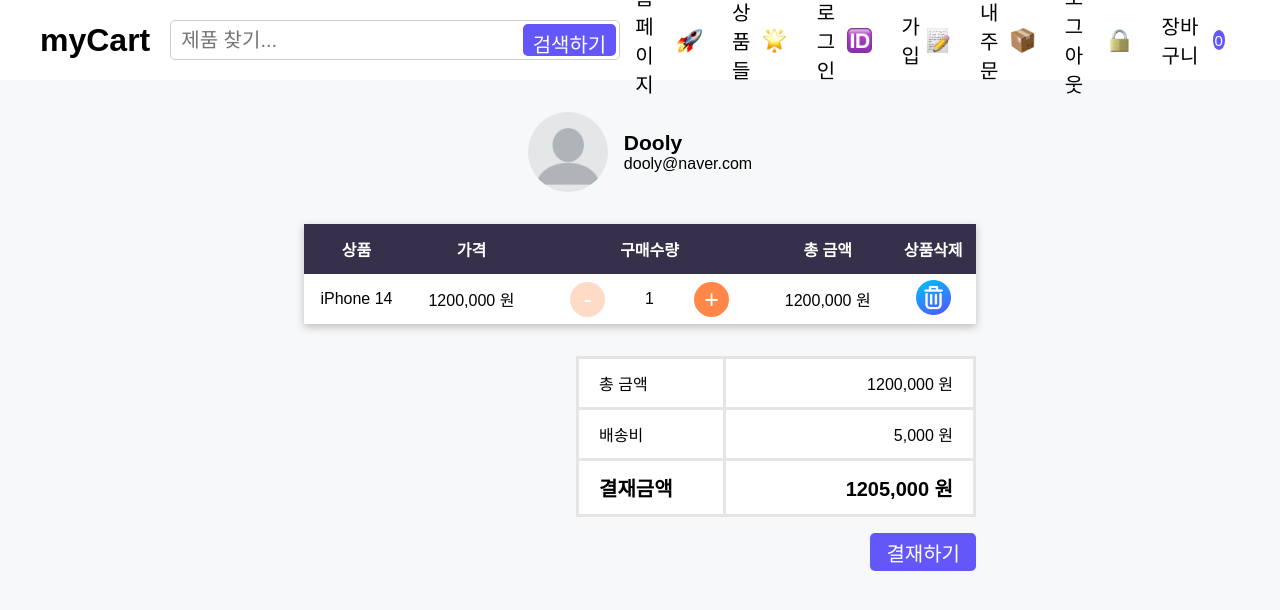
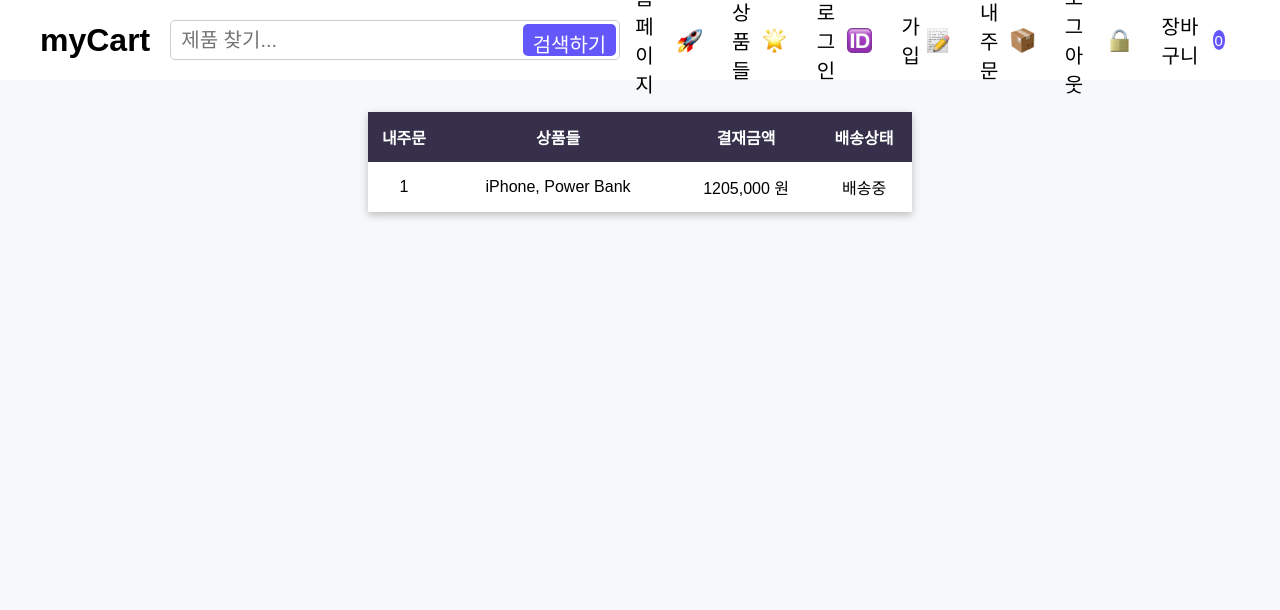
Before and after one commit to jbkim08/myCart2, a React (Vite) app: page / in a window 1280 px wide. Shown: the top 610 px of the page. Built offline with nearby package versions, Linux system fonts and the light colour scheme; a web font is replaced by a local one.

Commit message:
주문페이지

```diff
--- a/src/App.jsx
+++ b/src/App.jsx
@@ -1,6 +1,7 @@
 import "./App.css";
 import CartPage from "./components/Cart/CartPage";
 import HomePage from "./components/Home/HomePage";
+import MyOrderPage from "./components/MyOrder/MyOrderPage";
 import Navbar from "./components/Navbar/Navbar";
 import ProductsPage from "./components/Products/ProductsPage";
 import SingleProductPage from "./components/SingleProduct/SingleProductPage";
@@ -13,7 +14,8 @@ function App() {
         {/* <HomePage /> */}
         {/* <ProductsPage /> */}
         {/* <SingleProductPage /> */}
-        <CartPage />
+        {/* <CartPage /> */}
+        <MyOrderPage />
       </main>
     </div>
   );
--- /dev/null
+++ b/src/components/MyOrder/MyOrderPage.css
@@ -0,0 +1,6 @@
+.myorder_page {
+  justify-content: center;
+  width: 50%;
+  margin: 0 auto;
+  padding: 32px 48px;
+}
--- /dev/null
+++ b/src/components/MyOrder/MyOrderPage.jsx
@@ -0,0 +1,21 @@
+import "./MyOrderPage.css";
+import Table from "../Common/Table";
+
+const MyOrderPage = () => {
+  return (
+    <section className="align_center myorder_page">
+      <Table headings={["내주문", "상품들", "결재금액", "배송상태"]}>
+        <tbody>
+          <tr>
+            <td>1</td>
+            <td>iPhone, Power Bank</td>
+            <td>1205,000 원</td>
+            <td>배송중</td>
+          </tr>
+        </tbody>
+      </Table>
+    </section>
+  );
+};
+
+export default MyOrderPage;
```
